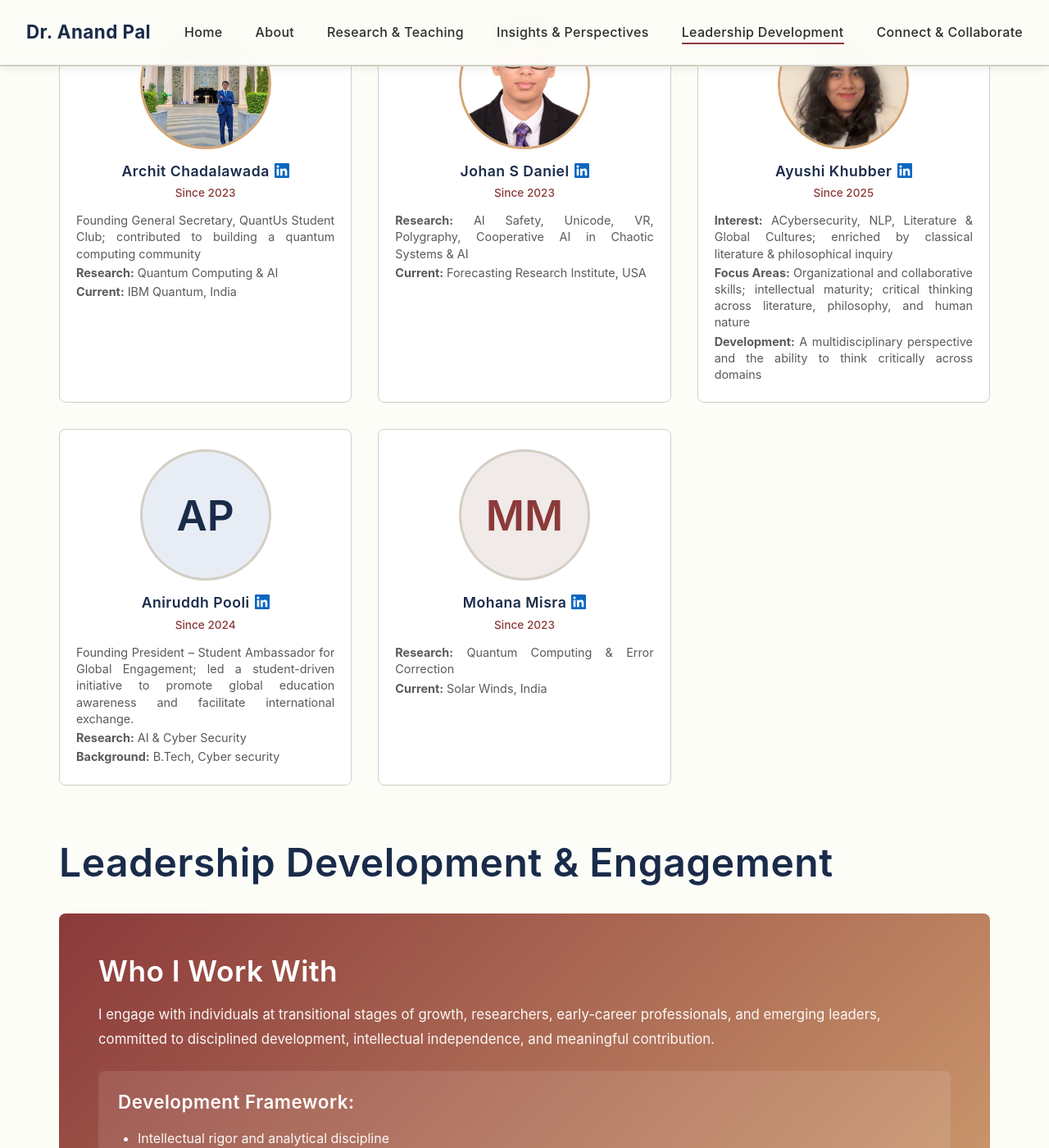
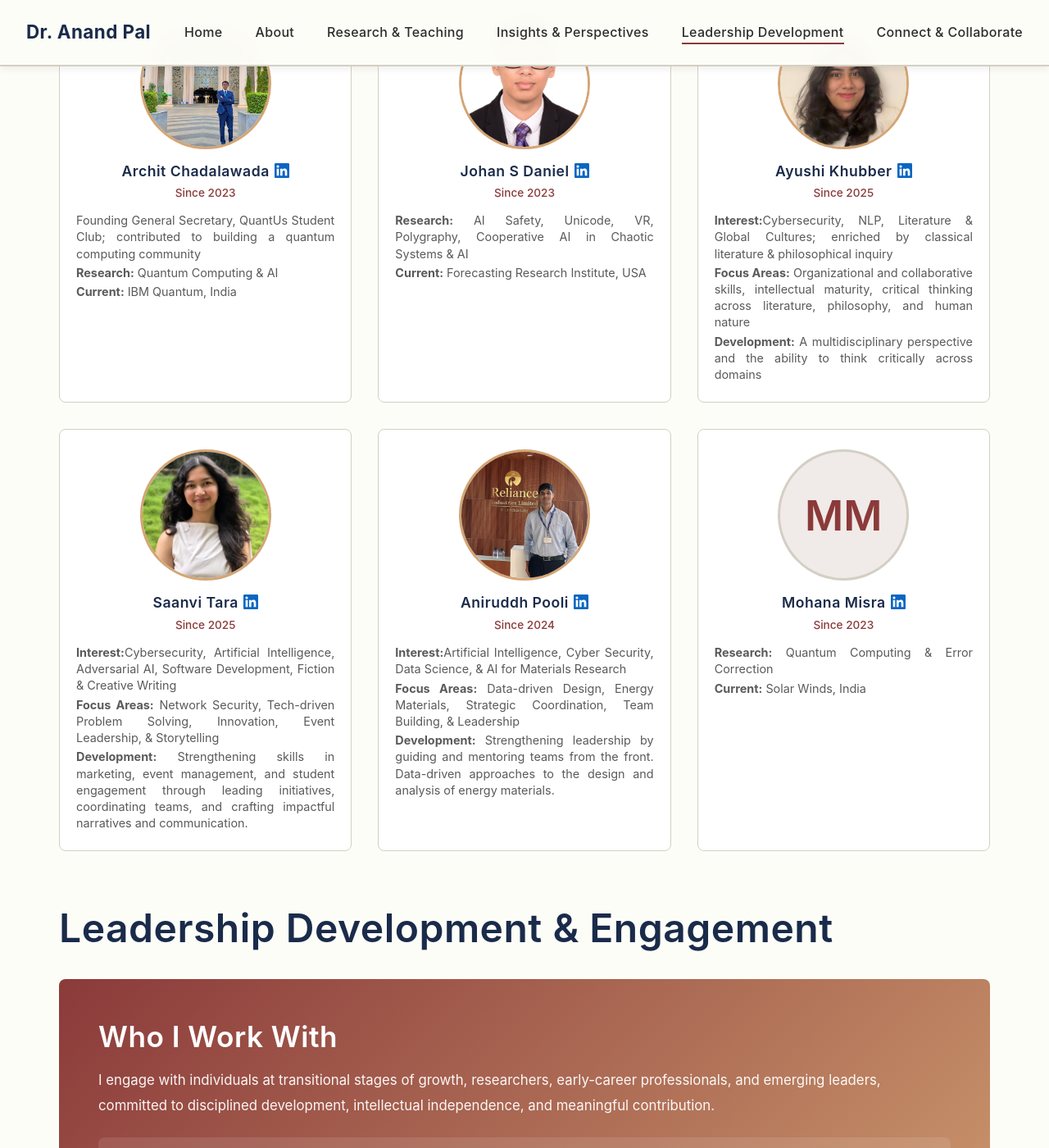
Before and after one commit to anandpal-in/anandpal-in.github.io, a Jekyll site: the page built from leadership-development/index.html, in a window 1280 px wide and 1400 px high, scrolled down 639 px. Shown: the whole window at 82% size. Built offline with Jekyll 4.4.1, drawn with Linux system fonts in a browser that asks for light colours.

Commit message:
update README.md and index.html; add Aniruddh's profile to leadership development page

```diff
--- a/index.html
+++ b/index.html
@@ -1,8 +1,7 @@
 ---
 layout: default
 title: Science, Technology & Human Futures
-description: Dr. Anand Pal - Associate Professor, Quantum Materials Researcher, and International Academic Leader at Manipal Institute of Technology
----
+description: Dr. Anand Pal - Science, Technology &amp; Human Futures ---
 
 <section class="hero">
     <div class="hero-content">
@@ -44,7 +43,7 @@ description: Dr. Anand Pal - Associate Professor, Quantum Materials Researcher,
             </div>
             <div class="metric-item">
                 <div class="metric-number">15+</div>
-                <div class="metric-label">Years Research</div>
+                <div class="metric-label">Years in Higher Education</div>
             </div>
         </div>
     </div>
--- a/leadership-development/index.html
+++ b/leadership-development/index.html
@@ -53,15 +53,30 @@ description: Leadership development, mentorship, and community engagement by Dr.
                         </a>
                     </h3>
                     <p class="mentee-since">Since 2025</p>
-                    <p class="mentee-detail"><strong>Interest:</strong> ACybersecurity, NLP, Literature & Global Cultures; enriched by classical literature &amp; philosophical inquiry </p>
-                    <p class="mentee-detail"><strong>Focus Areas:</strong> Organizational and collaborative skills; intellectual maturity; critical thinking across literature, philosophy, and human nature</p>
+                    <p class="mentee-detail"><strong>Interest:</strong>Cybersecurity, NLP, Literature & Global Cultures; enriched by classical literature &amp; philosophical inquiry </p>
+                    <p class="mentee-detail"><strong>Focus Areas:</strong> Organizational and collaborative skills, intellectual maturity, critical thinking across literature, philosophy, and human nature</p>
                     <p class="mentee-detail"><strong>Development:</strong> A multidisciplinary perspective and the ability to think critically across domains</p>
+                </div>
+            </div>
+        <!-- Saanvi Tara  -->
+            <div class="mentee-card">
+                <img src="/assets/images/Saanvi.jpeg" alt="Saanvi Tara" class="mentee-photo">
+                <div class="mentee-body">
+                    <h3 class="mentee-name">
+                        <a href="https://www.linkedin.com/in/saanvi-tara-551235316/" target="_blank" rel="noopener">
+                            Saanvi Tara <svg width="18" height="18" viewBox="0 0 24 24"><use href="#icon-linkedin"/></svg>
+                        </a>
+                    </h3>
+                    <p class="mentee-since">Since 2025</p>
+                    <p class="mentee-detail"><strong>Interest:</strong>Cybersecurity, Artificial Intelligence, Adversarial AI, Software Development, Fiction &amp; Creative Writing </p>
+                    <p class="mentee-detail"><strong>Focus Areas:</strong> Network Security, Tech-driven Problem Solving, Innovation, Event Leadership, &amp; Storytelling</p>
+                    <p class="mentee-detail"><strong>Development:</strong> Strengthening skills in marketing, event management, and student engagement through leading initiatives, coordinating teams, and crafting impactful narratives and communication.</p>
                 </div>
             </div>
 
 
             <div class="mentee-card">
-                <div class="mentee-initials" style="background:#e8edf5; color:var(--primary);">AP</div>
+                <img src="/assets/images/Aniruddh.jpeg" alt="Aniruddh Pooli" class="mentee-photo">
                 <div class="mentee-body">
                     <h3 class="mentee-name">
                         <a href="https://www.linkedin.com/in/aniruddh-pooli/" target="_blank" rel="noopener">
@@ -69,9 +84,10 @@ description: Leadership development, mentorship, and community engagement by Dr.
                         </a>
                     </h3>
                     <p class="mentee-since">Since 2024</p>
-					<p class="mentee-detail">Founding President – Student Ambassador for Global Engagement; led a student-driven initiative to promote global education awareness and facilitate international exchange.</p>
-                    <p class="mentee-detail"><strong>Research:</strong> AI &amp; Cyber Security </p>
-                    <p class="mentee-detail"><strong>Background:</strong> B.Tech, Cyber security</p>
+					<p class="mentee-detail"><strong>Interest:</strong>Artificial Intelligence, Cyber Security, Data Science, &amp; AI for Materials Research </p>
+                    <p class="mentee-detail"><strong>Focus Areas:</strong> Data-driven Design, Energy Materials, Strategic Coordination, Team Building, &amp; Leadership</p>
+                    <p class="mentee-detail"><strong>Development:</strong> Strengthening leadership by guiding and mentoring teams from the front. Data-driven approaches to the design and analysis of energy materials.</p>
+
                 </div>
             </div>
 
```
Also changed, not shown: articles/Banking-vs-Problem-Posing-Education-.html (added, +109 -0 lines), README.md, assets/images/Aniruddh.jpeg (added).
